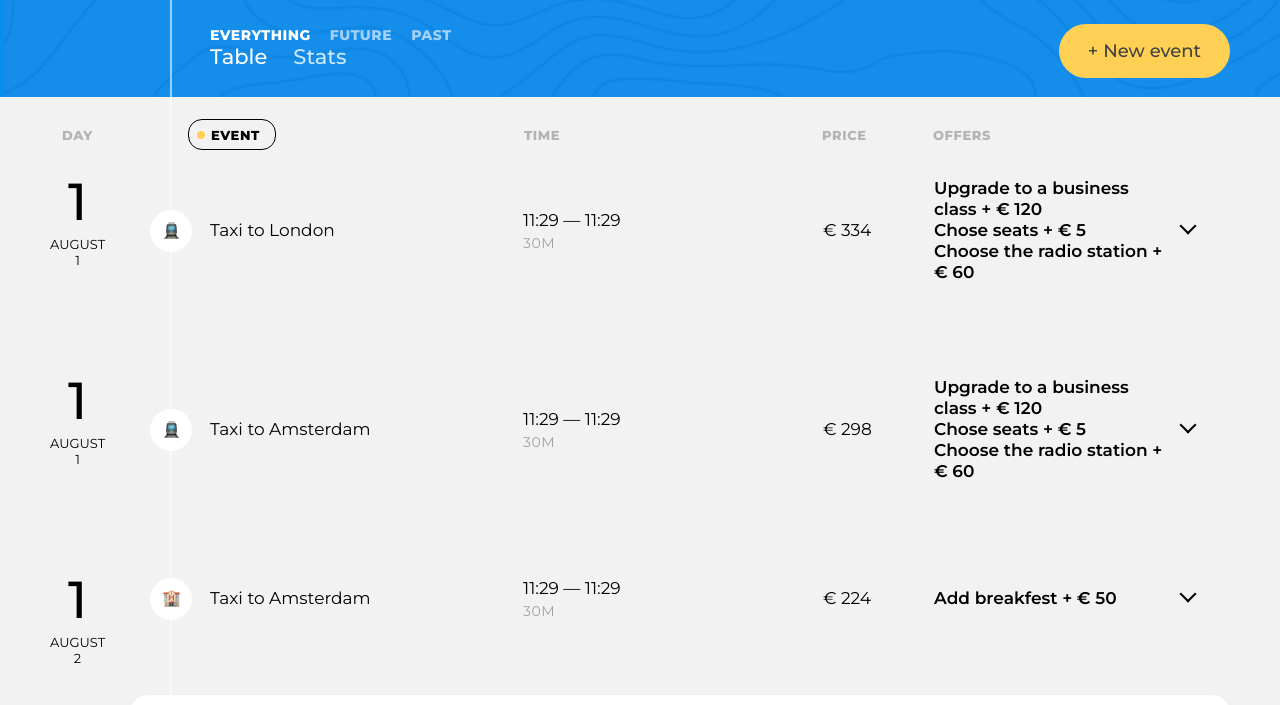
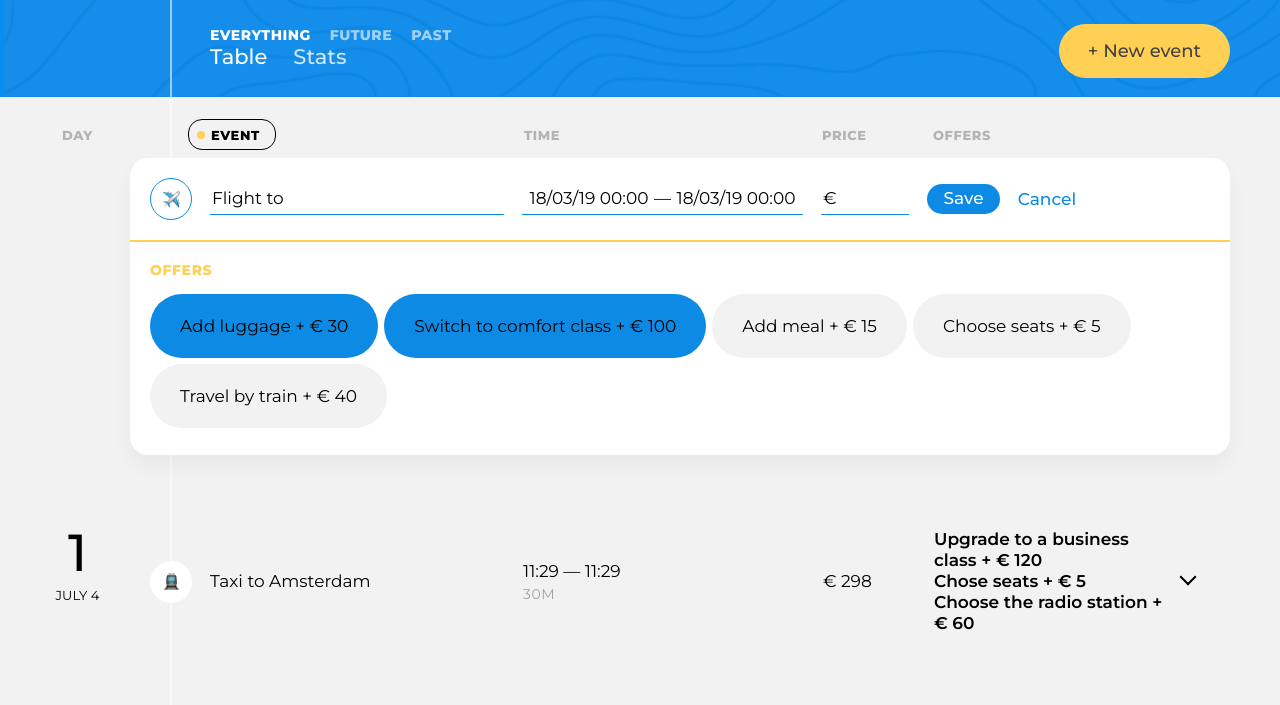
Before and after one commit to zlobichDenis/JS-PROJECT-Bigtrip, a plain HTML site: page index.html in a window 1280 px wide. Shown: the part 68-773 px from the top of the page. Drawn offline with Linux system fonts and the light colour scheme.

Commit message:
5.1 Добавил разметку списка дней в html, зарефакторил отриисовку компонентов

```diff
--- a/bundle.js
+++ b/bundle.js
@@ -13,6 +13,7 @@ __webpack_require__.r(__webpack_exports__);
 /* harmony export */   "createForm": () => (/* binding */ createForm)
 /* harmony export */ });
 const createForm = () => {
+
     return `
     <form class="trip-events__item  event  event--edit" action="#" method="post">
     <header class="event__header">
@@ -260,12 +261,23 @@ const createSort = () => {
 
 __webpack_require__.r(__webpack_exports__);
 /* harmony export */ __webpack_require__.d(__webpack_exports__, {
-/* harmony export */   "createTripDay": () => (/* binding */ createTripDay)
+/* harmony export */   "createTripDay": () => (/* binding */ createTripDay),
+/* harmony export */   "createTripEventMarkup": () => (/* binding */ createTripEventMarkup)
 /* harmony export */ });
 /* harmony import */ var _const_js__WEBPACK_IMPORTED_MODULE_0__ = __webpack_require__(/*! ../const.js */ "./src/const.js");
 /* harmony import */ var _util_js__WEBPACK_IMPORTED_MODULE_1__ = __webpack_require__(/*! ../util.js */ "./src/util.js");
 
 
+
+const createNewDayMarkup = () => {
+  return `
+  <li class="trip-days__item  day">
+  <div class="day__info">
+    <span class="day__counter">1</span>
+    <time class="day__date" datetime="${dateFrom}">${monthOfTravel} ${dayOfTravel}</time>
+  </div>
+  `
+};
 
 const createOffersMarkup = (offers) => {
   return offers.offers.map((offer) => {
@@ -280,7 +292,9 @@ const createOffersMarkup = (offers) => {
 
 };
 
-const createTripEventMarkup = (offers, dateTo, dateFrom, destination, isFavorite, basePrice) => {
+const createTripEventMarkup = (item) => {
+  const {base_price: basePrice, offers, date_to: dateTo, date_from: dateFrom, destination, is_favorite: isFavorite} = item;
+
   const timeFrom = (0,_util_js__WEBPACK_IMPORTED_MODULE_1__.formatTime)(dateFrom);
   const timeTo = (0,_util_js__WEBPACK_IMPORTED_MODULE_1__.formatTime)(dateTo);
   const offersList = createOffersMarkup(offers);
@@ -318,28 +332,30 @@ const createTripEventMarkup = (offers, dateTo, dateFrom, destination, isFavorite
   `
 };
 
-const createTripDay = (item) => {
+const createTripDay = (item, array) => {
   const {base_price: basePrice, offers, date_to: dateTo, date_from: dateFrom, destination, is_favorite: isFavorite} = item;
-
   const monthOfTravel = _const_js__WEBPACK_IMPORTED_MODULE_0__.MONTH_NAMES[dateFrom.getMonth()];
   const dayOfTravel = dateFrom.getDay();
 
-  const tripEventMarkup = createTripEventMarkup(offers, dateTo, dateFrom, destination, isFavorite, basePrice);
+  const events = array.join('\n')
 
+ const newDayDiv = `
+        <span class="day__counter">1</span>
+        <time class="day__date" datetime="2019-03-18">${monthOfTravel} ${dayOfTravel}</time>
+    `;
+  /*   const isANewDay = i % 3 === 0 ? newDayDiv : ''; */
+/*     const tripEventMarkup = createTripEventMarkup(item); */
 
-    return `
-    <ul class="trip-days">
+    return  `
       <li class="trip-days__item  day">
-      <div class="day__info">
-        <span class="day__counter">1</span>
-        <time class="day__date" datetime="${dateFrom}">${monthOfTravel} ${dayOfTravel}</time>
-      </div>
-
+        <div class="day__info">${newDayDiv}</div>
         <ul class="trip-events__list">
-        ${tripEventMarkup}
+          ${events}
         </ul>
+      </li>
     `
 };
+
 
 
 
@@ -646,8 +662,8 @@ const generateEvent = (item) => {
     const offer = (0,_util_js__WEBPACK_IMPORTED_MODULE_0__.getRandomArrayElem)(_data_js__WEBPACK_IMPORTED_MODULE_1__.offers);
     return {
         "base_price": (0,_util_js__WEBPACK_IMPORTED_MODULE_0__.getRandomIntNumber)(100, 500), // Сумма цент всех офферов путешествия
-        "date_from": (0,_util_js__WEBPACK_IMPORTED_MODULE_0__.getRandomDate)(1), // функция для определения
-        "date_to": (0,_util_js__WEBPACK_IMPORTED_MODULE_0__.getRandomDate)(2),
+        "date_from": (0,_util_js__WEBPACK_IMPORTED_MODULE_0__.getRandomDate)(), // функция для определения
+        "date_to": (0,_util_js__WEBPACK_IMPORTED_MODULE_0__.getRandomDate)(),
         "destination": destination, // Массив состоящий из все точек путешествий
         "id": "0", // Счетчик i
         "is_favorite": Math.random() > 0.5,
@@ -685,8 +701,9 @@ const getRandomArrayElem = (array) => {
     return array[getRandomIntNumber(0, array.length - 1)];
 };
 
-const getRandomDate = (sign) => {
+const getRandomDate = () => {
     const targetDate = new Date;
+    const sign = Math.random() > 0.5 ? 1 : -1;
     const diffValue = sign * getRandomIntNumber(0, 10);
 
     targetDate.setDate(targetDate.getDate() + diffValue);
@@ -791,27 +808,38 @@ const tripInfo = document.querySelector('.trip-main__trip-info');
 const tripNav = document.querySelector('.trip-controls__trip-tabs');
 const tripControls = document.querySelector('.trip-main__trip-controls');
 const tripEvents = document.querySelector('.trip-events');
-/* const tripDays = document.querySelector('.trip-days'); */
+const tripDays = document.querySelector('.trip-days');
 
-const COUNT_EVENTS = 3;
+const COUNT_EVENTS = 20;
+const COUNT_OF_DAYS = 3;
 const events = (0,_mock_events_js__WEBPACK_IMPORTED_MODULE_6__.generateEvents)(COUNT_EVENTS);
+const counter = 1;
 // Functions
 const render = (parent, element, position) => {
    parent.insertAdjacentHTML(position, element);
 };
 
-const addElements = () => {
+
+const eventsMarkup = events.map((item) => (0,_components_tripDay_js__WEBPACK_IMPORTED_MODULE_5__.createTripEventMarkup)(item));
+
+
 render(tripInfo, (0,_components_menu_js__WEBPACK_IMPORTED_MODULE_0__.createMenu)(), 'afterbegin');
 render(tripNav, (0,_components_menu_js__WEBPACK_IMPORTED_MODULE_0__.createMenu)(), 'afterbegin');
 render(tripControls, (0,_components_tripFilters_js__WEBPACK_IMPORTED_MODULE_2__.createTripFilters)(), 'afterbegin');
+render(tripEvents, (0,_components_form_js__WEBPACK_IMPORTED_MODULE_4__.createForm)(events[0]), 'afterbegin');
 render(tripEvents, (0,_components_sort_js__WEBPACK_IMPORTED_MODULE_3__.createSort)(), 'afterbegin');
-    for(let i = 0; i < events.length; i++) {
-        render(tripEvents, (0,_components_tripDay_js__WEBPACK_IMPORTED_MODULE_5__.createTripDay)(events[i]), 'beforeend');
-    };
-    render(tripEvents, (0,_components_form_js__WEBPACK_IMPORTED_MODULE_4__.createForm)(), 'beforeend');
-};
+for(let i = 1; i <= COUNT_OF_DAYS ; i++) {
+    render(tripDays, (0,_components_tripDay_js__WEBPACK_IMPORTED_MODULE_5__.createTripDay)(events[i], eventsMarkup.slice(i, i+3)), 'beforeend');
+}
+
+
+
+
+
+
+
 //Events
-document.addEventListener('DOMContentLoaded', addElements);
+
 
 })();
 
--- a/index.html
+++ b/index.html
@@ -38,6 +38,7 @@
             <!-- Сортировка -->
 
             <!-- Контент -->
+            <ul class="trip-days"></ul>
 
           </section>
       </div>
```
Also changed, not shown: 1 other file. Lines whose indentation alone changed are shown as unchanged.
